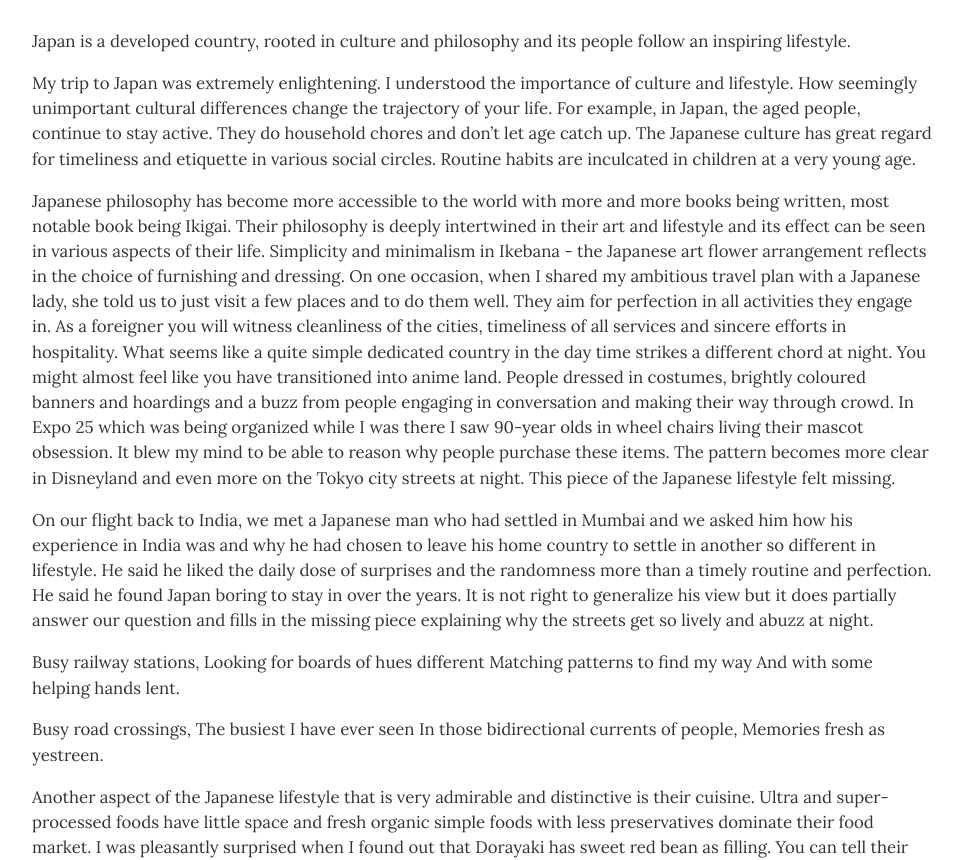
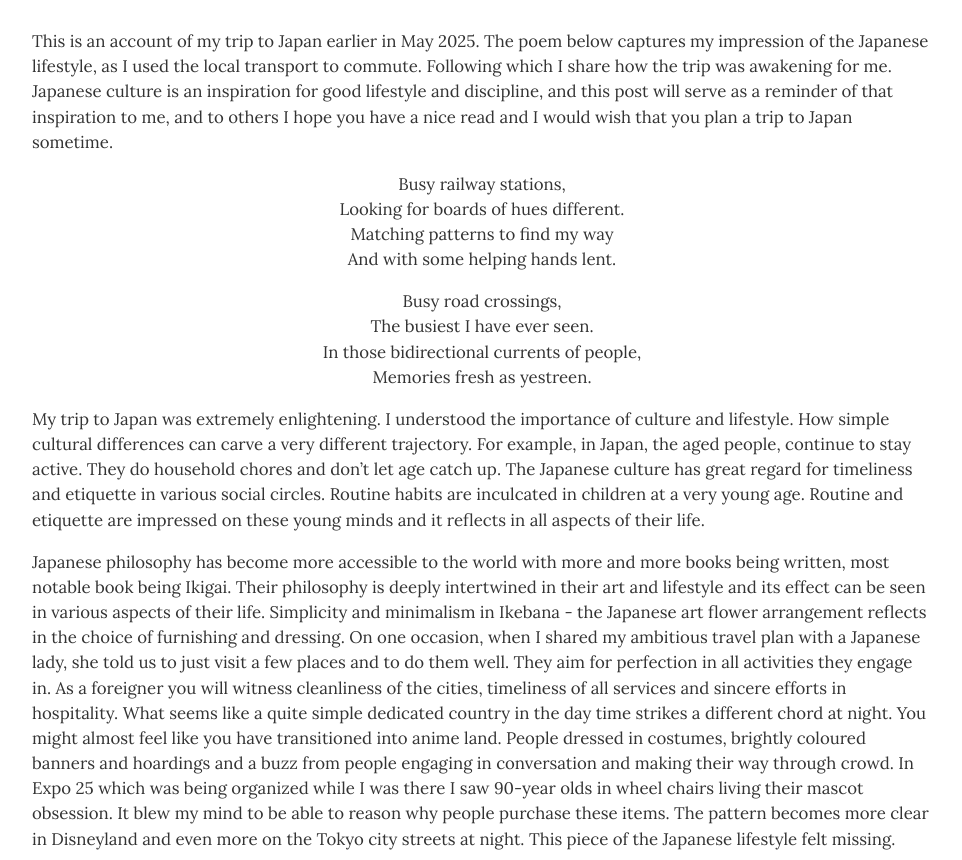
Before and after one commit to palakraisinghani/palakraisinghani.github.io, a plain HTML site: page blog/japan.html in a window 1280 px wide. Shown: the part 304-1164 px from the top of the page, without its empty margins (158-1120 px from the left). Drawn offline with Linux system fonts and the light colour scheme; a web font is replaced by a local one.

Commit message:
blog on Japan-minor changes

```diff
--- a/blog/japan.html
+++ b/blog/japan.html
@@ -18,10 +18,22 @@
             </div>
         </div>
         <p>
-            Japan is a developed country, rooted in culture and philosophy and its people follow an inspiring lifestyle.
+            This is an account of my trip to Japan earlier in May 2025. The poem below captures my impression of the Japanese lifestyle, as I used the local transport to commute. Following which I share how the trip was awakening for me. Japanese culture is an inspiration for good lifestyle and discipline, and this post will serve as a reminder of that inspiration to me, and to others I hope you have a nice read and I would wish that you plan a trip to Japan sometime.
+        </p>
+        <p class="centered-content">
+            Busy railway stations,</br>
+            Looking for boards of hues different.</br>
+            Matching patterns to find my way</br>
+            And with some helping hands lent.</br>
+        </p>
+        <p class="centered-content">
+            Busy road crossings,</br>
+            The busiest I have ever seen.</br>
+            In those bidirectional currents of people,</br>
+            Memories fresh as  yestreen.</br>
         </p>
         <p>
-            My trip to Japan was extremely enlightening. I understood the importance of culture and lifestyle. How seemingly unimportant cultural differences change the trajectory of your life. For example, in Japan, the aged people, continue to stay active. They do household chores and don’t let age catch up. The Japanese culture has great regard for timeliness and etiquette in various social circles. Routine habits are inculcated in children at a very young age.
+            My trip to Japan was extremely enlightening. I understood the importance of culture and lifestyle. How simple cultural differences can carve a very different trajectory. For example, in Japan, the aged people, continue to stay active. They do household chores and don’t let age catch up. The Japanese culture has great regard for timeliness and etiquette in various social circles. Routine habits are inculcated in children at a very young age. Routine and etiquette are impressed on these young minds and it reflects in all aspects of their life.
         </p>
         <p>
             Japanese philosophy has become more accessible to the world with more and more books being written, most notable book being Ikigai. Their philosophy is deeply intertwined in their art and lifestyle and its effect can be seen in various aspects of their life. Simplicity and minimalism in Ikebana - the Japanese art flower arrangement reflects in the choice of furnishing and dressing. On one occasion, when I shared my ambitious travel plan with a Japanese lady, she told us to just visit a few places and to do them well. They aim for perfection in all activities they engage in. As a foreigner you will witness cleanliness of the cities, timeliness of all services and sincere efforts in hospitality. What seems like a quite simple dedicated country in the day time strikes a different chord at night. You might almost feel like you have transitioned into anime land. People dressed in costumes, brightly coloured banners and hoardings and a buzz from people engaging in conversation and making their way through crowd. In Expo 25 which was being organized while I was there I saw 90-year olds in wheel chairs living their mascot obsession. It blew my mind to be able to reason why people purchase these items. The pattern becomes more clear in Disneyland and even more on the Tokyo city streets at night. This piece of the Japanese lifestyle felt missing.
@@ -29,18 +41,7 @@
         <p>
             On our flight back to India, we met a Japanese man who had settled in Mumbai and we asked him how his experience in India was and why he had chosen to leave his home country to settle in another so different in lifestyle. He said he liked the daily dose of surprises and the randomness more than a timely routine and perfection. He said he found Japan boring to stay in over the years. It is not right to generalize his view but it does partially answer our question and fills in the missing piece explaining why the streets get so lively and abuzz at night.
         </p>
-        <p class="centered-content">
-            Busy railway stations,
-            Looking for boards of hues different
-            Matching patterns to find my way
-            And with some helping hands lent.
-        </p>
-        <p class="centered-content">
-            Busy road crossings,
-            The busiest I have ever seen
-            In those bidirectional currents of people,
-            Memories fresh as  yestreen.
-        </p>
+
         <p>
             Another aspect of the Japanese lifestyle that is very admirable and distinctive is their cuisine. Ultra and super- processed foods have little space and fresh organic simple foods with less preservatives dominate their food market. I was pleasantly surprised when I found out that Dorayaki has sweet red bean as filling. You can tell their street food is very organic. A simple Japanese meal is very wholesome and full of nutrition. Unlike western countries, where bread dominates the meal, in Japan, a variety of salads are included in the meal. This is not very surprising when you consider that they mostly have rice for grains and they use chopsticks to consume it, which by design, reduces the intake of grains and replaces it with other more nutritional options.
         </p>
@@ -51,7 +52,7 @@
             <div class="blog-nav-prev">
             </div>
             <div class="blog-nav-next">
-                <span class="blog-nav-label">← Previous Blog</span>
+                <span class="blog-nav-label">Next Blog →</span>
                 <a href="https://indianexpress.com/article/education/life-in-an-iit-numbers-logic-journey-pune-to-iisc-bangalore-jeemain-2026-jee-advanced-btech-mathematics-and-computing-10354651/" target="_blank" rel="noopener noreferrer">Numbers, Logic & Garden of Ideas <svg class="external-link-icon" viewBox="0 0 24 24" width="14" height="14"><path d="M14 3h7v7h-2v-3.586l-9.293 9.293-1.414-1.414 9.293-9.293h-3.586v-2zM5 21c-1.103 0-2-.897-2-2v-14c0-1.103.897-2 2-2h7v2h-7v14h14v-7h2v7c0 1.103-.897 2-2 2h-14z"/></svg></a>
             </div>
         </div>
--- a/css/blog.css
+++ b/css/blog.css
@@ -17,6 +17,9 @@
     font-size: 0.9rem;
     transition: all 0.2s ease;
     color: #333;
+}
+.centered-content {
+  text-align: center;
 }
 
 .tag-btn:hover {
```
